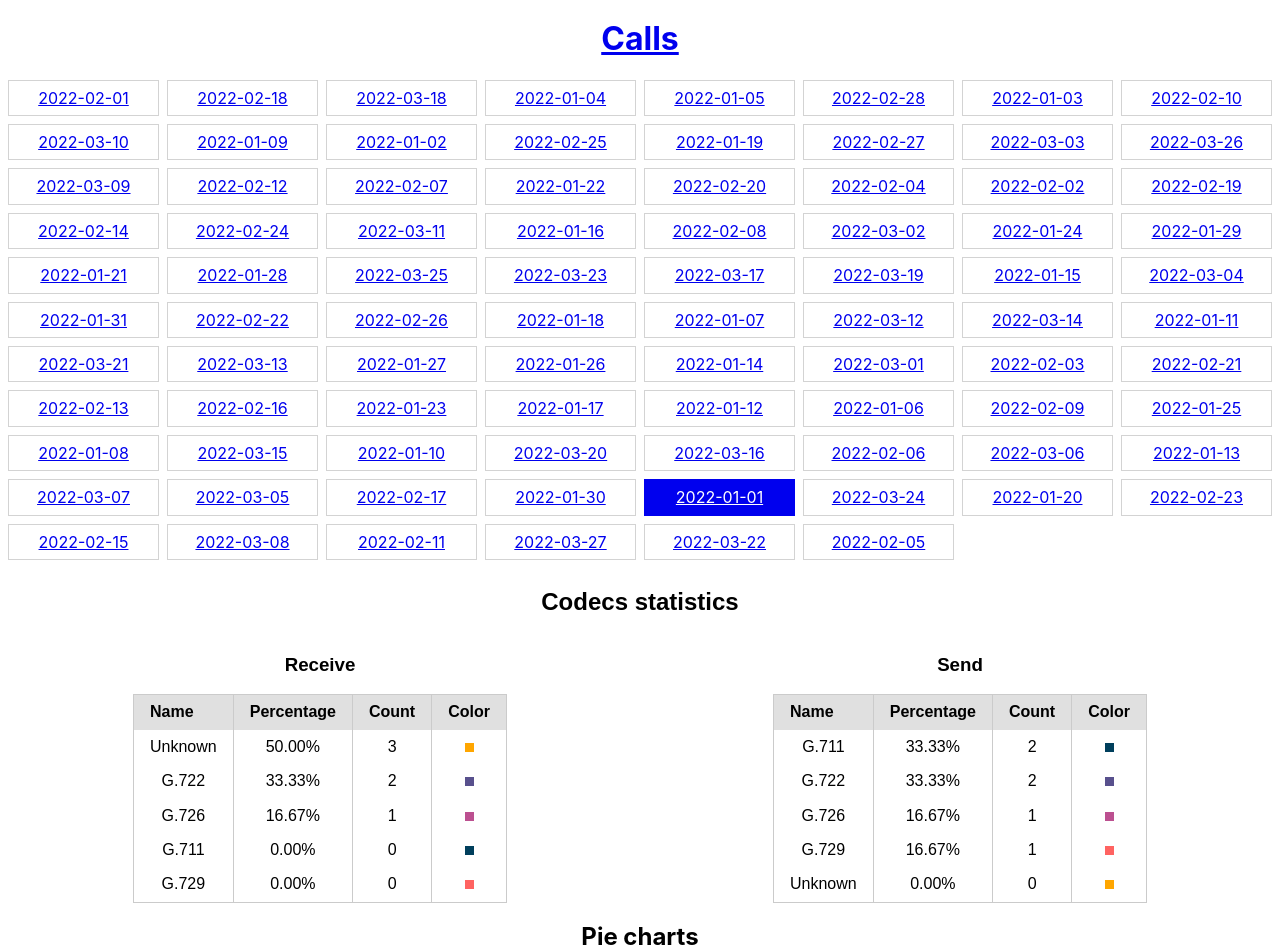
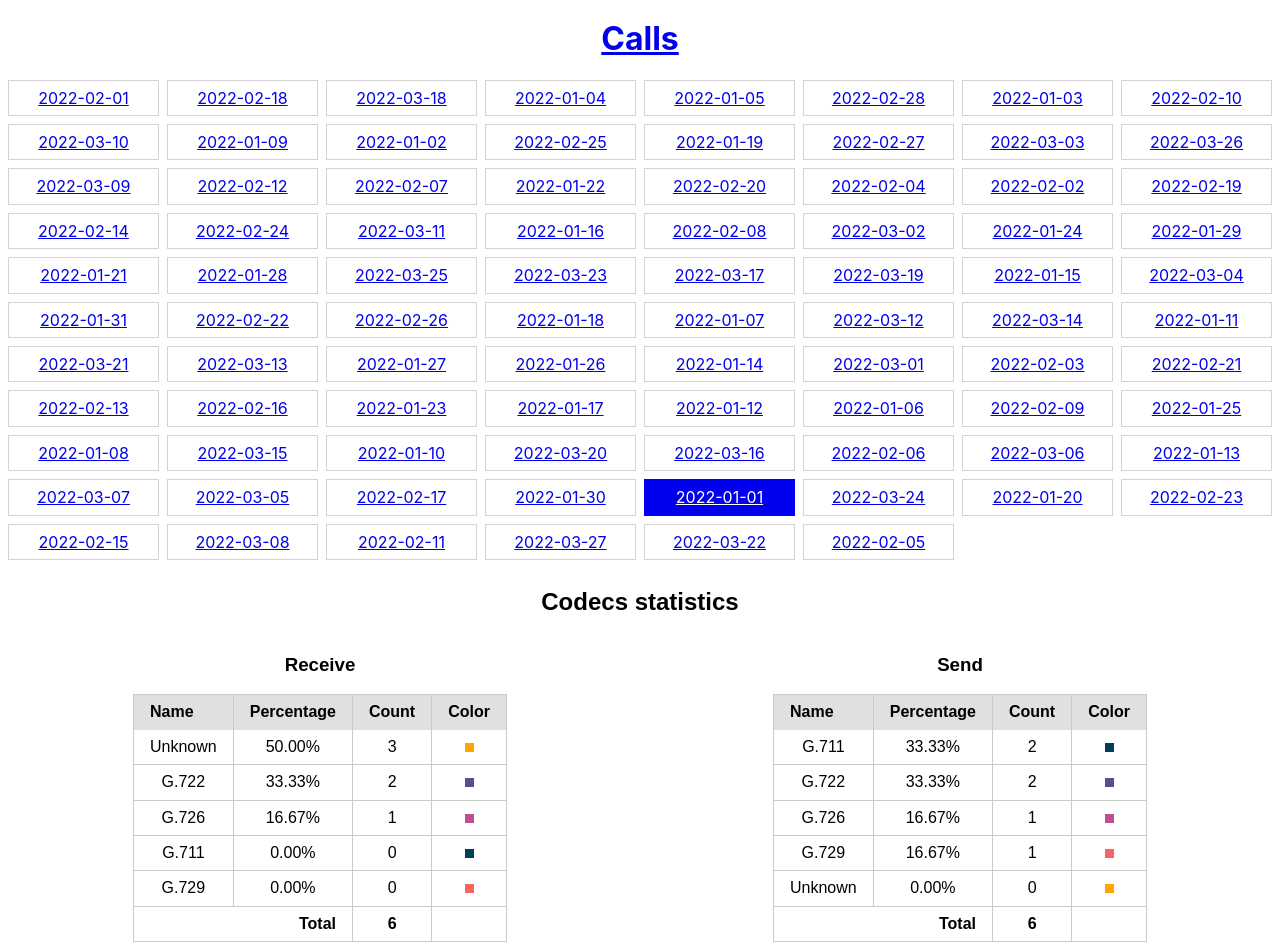
Before and after one commit to maurer2/fernsprecher-kodierer-dekodierer-schau, a React (Create React App) app in the folder app/: page /calls/2022-01-01 in a window 1280 px wide. Shown: the top 952 px of the page. Built offline with nearby package versions, Linux system fonts and the light colour scheme.

Commit message:
Added total to table

```diff
--- a/app/src/features/calls/components/Statistics/Statistics.tsx
+++ b/app/src/features/calls/components/Statistics/Statistics.tsx
@@ -4,12 +4,10 @@ import * as Types from './Statistics.types';
 import { colourCodecMap } from '../PieChart/constants';
 
 const Statistics: VFC<Readonly<Types.StatisticsProps>> = ({ codecStatistics }) => {
-  const digitsAll = codecStatistics.reduce(
+  const numberOfDigits = codecStatistics.reduce(
     (total, current) => {
       const countDigits = current[2].toString().length;
-
       total['count'] = total['count'].concat(countDigits);
-
       return total;
     },
     {
@@ -17,14 +15,17 @@ const Statistics: VFC<Readonly<Types.StatisticsProps>> = ({ codecStatistics }) =
       count: [] as number[],
     }
   );
-  const numberOfDigitsForCount = Math.max(...digitsAll.count);
+  const numberOfEntriesTotal = codecStatistics.reduce((total, current) => (total += current[2]), 0);
+
+  const numberOfDigitsForCount = Math.max(...numberOfDigits.count);
+  //const numberOfEntriesTotal = Math.max(...codecStatistics);
 
   if (!codecStatistics.length) {
     return null;
   }
 
   return (
-    <table className="pure-table">
+    <table className="pure-table pure-table-bordered">
       <thead>
         <tr>
           <th>Name</th>
@@ -52,6 +53,13 @@ const Statistics: VFC<Readonly<Types.StatisticsProps>> = ({ codecStatistics }) =
           </tr>
         ))}
       </tbody>
+      <tfoot>
+        <tr>
+          <td colSpan={2}>Total</td>
+          <td colSpan={1}>{numberOfEntriesTotal}</td>
+          <td></td>
+        </tr>
+      </tfoot>
     </table>
   );
 };
--- a/app/src/index.css
+++ b/app/src/index.css
@@ -36,3 +36,16 @@ dl {
   white-space: nowrap;
   width: 1px;
 }
+
+.pure-table tfoot td {
+  border-top: 1px solid #cbcbcb;
+}
+
+.pure-table tfoot td[colspan] {
+  text-align: right;
+  font-weight: bold;
+}
+
+.pure-table tfoot td[colspan] + td[colspan] {
+  text-align: unset;
+}
```
